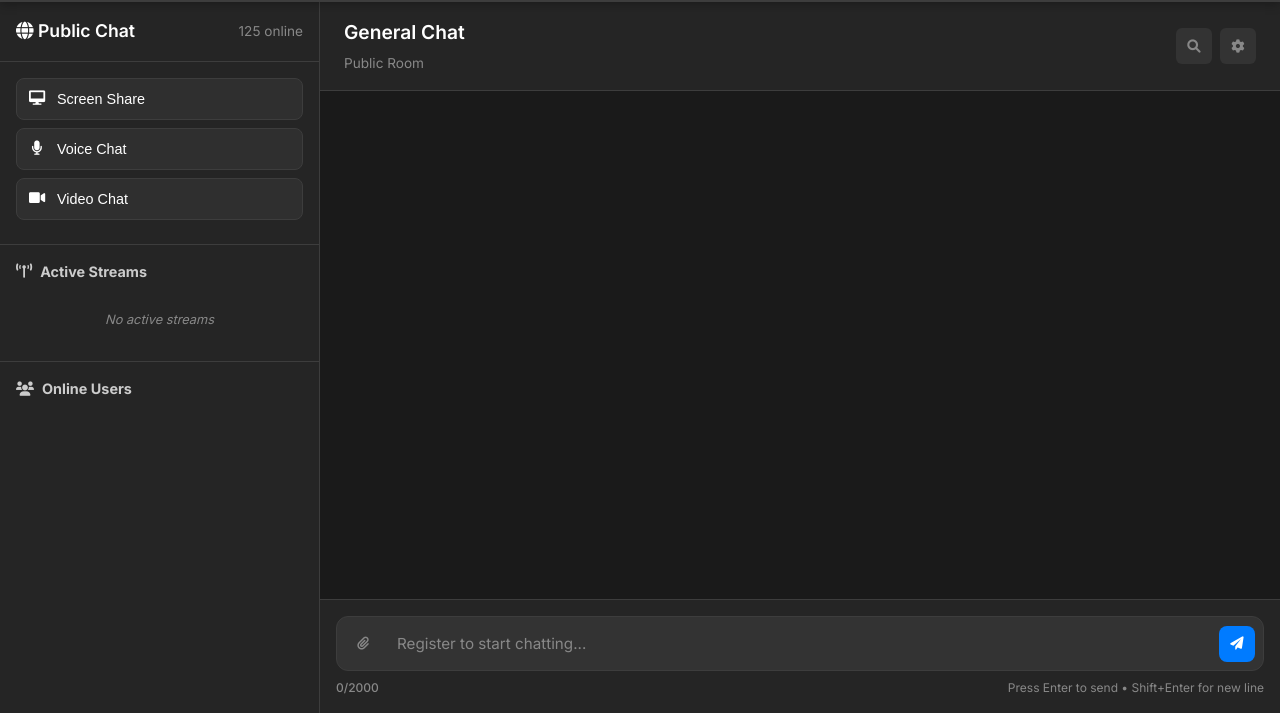
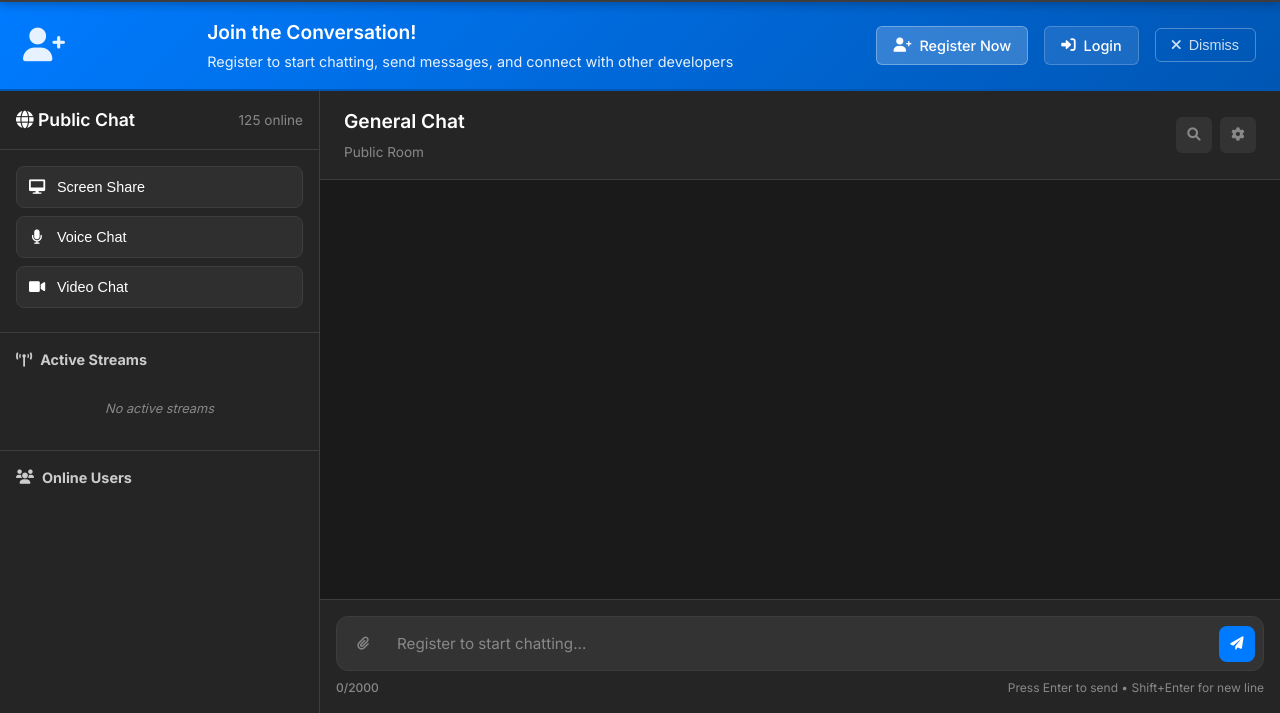
Before and after one commit to C4boose/convotest, a plain HTML site: page index.html in a window 1280 px wide. Shown: the part 87-800 px from the top of the page. Drawn offline with Linux system fonts and the light colour scheme; no server answers.

Commit message:
Add files via upload

```diff
--- a/index.html
+++ b/index.html
@@ -152,6 +152,30 @@
                             </div>
                         </div>
                     </div>
+                </div>
+            </div>
+        </div>
+
+        <!-- Registration Banner for Unregistered Users -->
+        <div id="registration-banner" class="registration-banner" style="display: none;">
+            <div class="banner-content">
+                <div class="banner-icon">
+                    <i class="fas fa-user-plus"></i>
+                </div>
+                <div class="banner-text">
+                    <h3>Join the Conversation!</h3>
+                    <p>Register to start chatting, send messages, and connect with other developers</p>
+                </div>
+                <div class="banner-actions">
+                    <a href="register.html" class="btn btn-primary">
+                        <i class="fas fa-user-plus"></i> Register Now
+                    </a>
+                    <a href="login.html" class="btn btn-secondary">
+                        <i class="fas fa-sign-in-alt"></i> Login
+                    </a>
+                    <button class="btn btn-outline" onclick="hideRegistrationBanner()">
+                        <i class="fas fa-times"></i> Dismiss
+                    </button>
                 </div>
             </div>
         </div>
--- a/script.js
+++ b/script.js
@@ -904,6 +904,9 @@ class HackConvo {
     setupReadOnlyMode() {
         console.log('Setting up read-only mode');
 
+        // Show registration banner for unregistered users
+        this.showRegistrationBanner();
+
         // Update header to show "Guest" status
         document.getElementById('header-username').textContent = 'Guest';
         document.getElementById('user-avatar').src = 'https://ui-avatars.com/api/?name=Guest&background=666&color=fff';
@@ -967,6 +970,33 @@ class HackConvo {
 
         // Connect to Firebase for read-only access (messages and users)
         this.connectWebSocket();
+    }
+
+    showRegistrationBanner() {
+        const banner = document.getElementById('registration-banner');
+        if (banner) {
+            // Check if user has dismissed the banner before
+            const bannerDismissed = localStorage.getItem('registration_banner_dismissed');
+            if (!bannerDismissed) {
+                banner.style.display = 'block';
+
+                // Auto-hide banner after 30 seconds
+                setTimeout(() => {
+                    if (banner.style.display !== 'none') {
+                        this.hideRegistrationBanner();
+                    }
+                }, 30000);
+            }
+        }
+    }
+
+    hideRegistrationBanner() {
+        const banner = document.getElementById('registration-banner');
+        if (banner) {
+            banner.style.display = 'none';
+            // Remember that user dismissed the banner
+            localStorage.setItem('registration_banner_dismissed', 'true');
+        }
     }
 
     initUserProfile() {
@@ -2594,3 +2624,16 @@ document.addEventListener('visibilitychange', () => {
         document.title = 'HackConvo - Public Chat';
     }
 });
+
+// Global function to hide registration banner
+function hideRegistrationBanner() {
+    if (window.app) {
+        app.hideRegistrationBanner();
+    } else {
+        const banner = document.getElementById('registration-banner');
+        if (banner) {
+            banner.style.display = 'none';
+            localStorage.setItem('registration_banner_dismissed', 'true');
+        }
+    }
+}
--- a/styles.css
+++ b/styles.css
@@ -198,6 +198,160 @@ body {
     box-shadow: 0 4px 12px rgba(255, 193, 7, 0.3);
 }
 
+/* Registration Banner Styles */
+.registration-banner {
+    background: linear-gradient(135deg, #007bff 0%, #0056b3 100%);
+    color: white;
+    padding: 1rem 0;
+    border-bottom: 2px solid #0056b3;
+    box-shadow: 0 4px 12px rgba(0, 123, 255, 0.3);
+    animation: slideDown 0.5s ease-out;
+}
+
+.banner-content {
+    max-width: 1400px;
+    margin: 0 auto;
+    padding: 0 1.5rem;
+    display: flex;
+    align-items: center;
+    justify-content: space-between;
+    gap: 2rem;
+}
+
+.banner-icon {
+    font-size: 2rem;
+    color: rgba(255, 255, 255, 0.9);
+    animation: pulse 2s infinite;
+}
+
+.banner-text h3 {
+    font-size: 1.2rem;
+    font-weight: 600;
+    margin-bottom: 0.25rem;
+    color: white;
+}
+
+.banner-text p {
+    font-size: 0.9rem;
+    color: rgba(255, 255, 255, 0.9);
+    margin: 0;
+}
+
+.banner-actions {
+    display: flex;
+    align-items: center;
+    gap: 1rem;
+    flex-shrink: 0;
+}
+
+.banner-actions .btn {
+    padding: 0.5rem 1rem;
+    border-radius: 6px;
+    font-size: 0.9rem;
+    font-weight: 500;
+    text-decoration: none;
+    display: inline-flex;
+    align-items: center;
+    gap: 0.5rem;
+    transition: all 0.2s ease;
+    border: none;
+    cursor: pointer;
+}
+
+.banner-actions .btn-primary {
+    background: rgba(255, 255, 255, 0.2);
+    color: white;
+    border: 1px solid rgba(255, 255, 255, 0.3);
+}
+
+.banner-actions .btn-primary:hover {
+    background: rgba(255, 255, 255, 0.3);
+    border-color: rgba(255, 255, 255, 0.5);
+    transform: translateY(-1px);
+    box-shadow: 0 4px 12px rgba(0, 0, 0, 0.2);
+}
+
+.banner-actions .btn-secondary {
+    background: rgba(255, 255, 255, 0.1);
+    color: white;
+    border: 1px solid rgba(255, 255, 255, 0.2);
+}
+
+.banner-actions .btn-secondary:hover {
+    background: rgba(255, 255, 255, 0.2);
+    border-color: rgba(255, 255, 255, 0.4);
+    transform: translateY(-1px);
+}
+
+.banner-actions .btn-outline {
+    background: transparent;
+    color: rgba(255, 255, 255, 0.8);
+    border: 1px solid rgba(255, 255, 255, 0.3);
+}
+
+.banner-actions .btn-outline:hover {
+    background: rgba(255, 255, 255, 0.1);
+    color: white;
+    border-color: rgba(255, 255, 255, 0.5);
+}
+
+@keyframes slideDown {
+    from {
+        transform: translateY(-100%);
+        opacity: 0;
+    }
+    to {
+        transform: translateY(0);
+        opacity: 1;
+    }
+}
+
+/* Responsive design for banner */
+@media (max-width: 768px) {
+    .banner-content {
+        flex-direction: column;
+        text-align: center;
+        gap: 1rem;
+    }
+
+    .banner-actions {
+        flex-wrap: wrap;
+        justify-content: center;
+    }
+
+    .banner-actions .btn {
+        font-size: 0.8rem;
+        padding: 0.4rem 0.8rem;
+    }
+}
+
+@media (max-width: 480px) {
+    .registration-banner {
+        padding: 0.75rem 0;
+    }
+
+    .banner-content {
+        padding: 0 1rem;
+    }
+
+    .banner-text h3 {
+        font-size: 1rem;
+    }
+
+    .banner-text p {
+        font-size: 0.8rem;
+    }
+
+    .banner-actions {
+        gap: 0.5rem;
+    }
+
+    .banner-actions .btn {
+        font-size: 0.75rem;
+        padding: 0.3rem 0.6rem;
+    }
+}
+
 .notification-badge {
     position: absolute;
     top: -6px;
```
